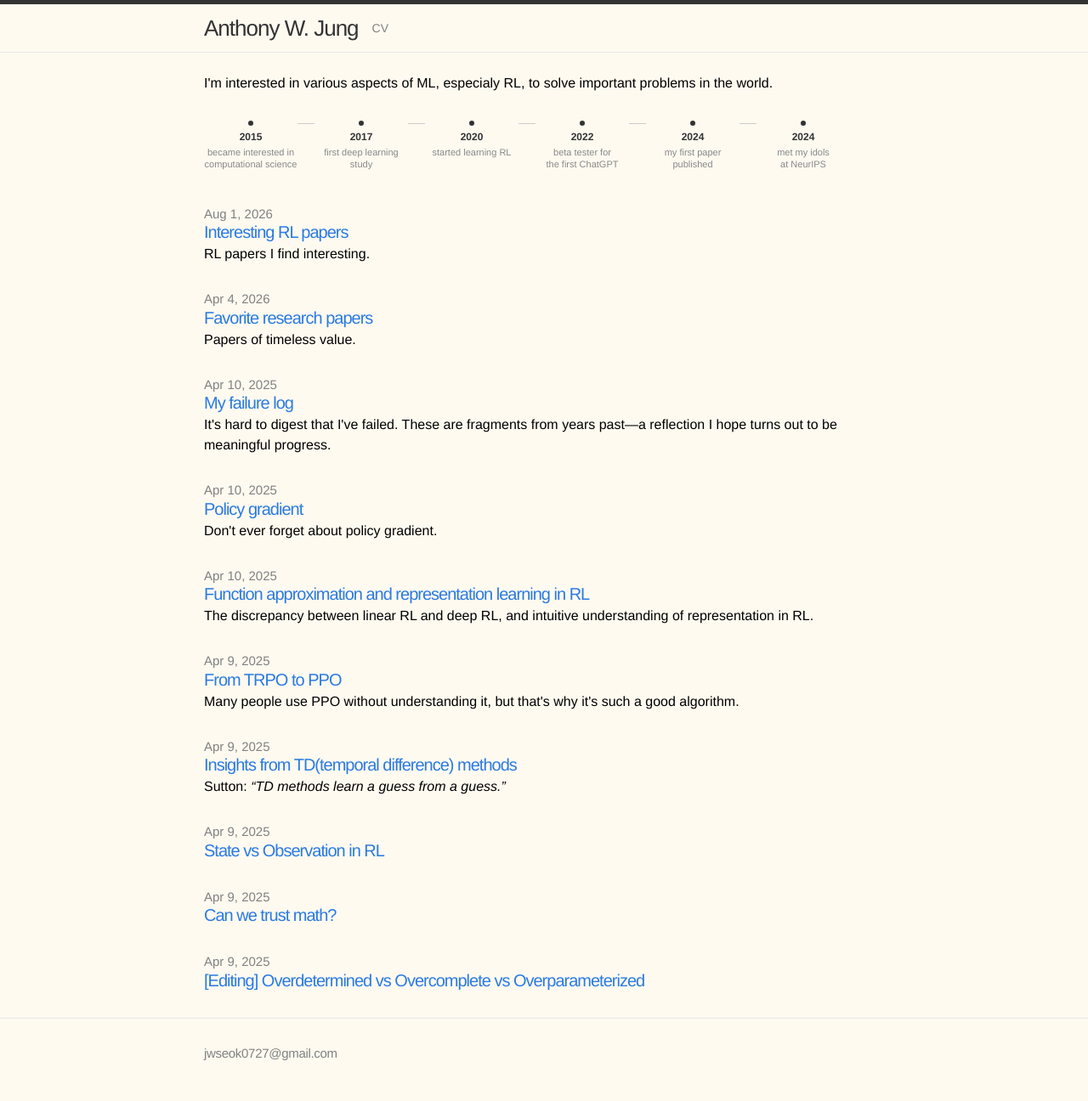
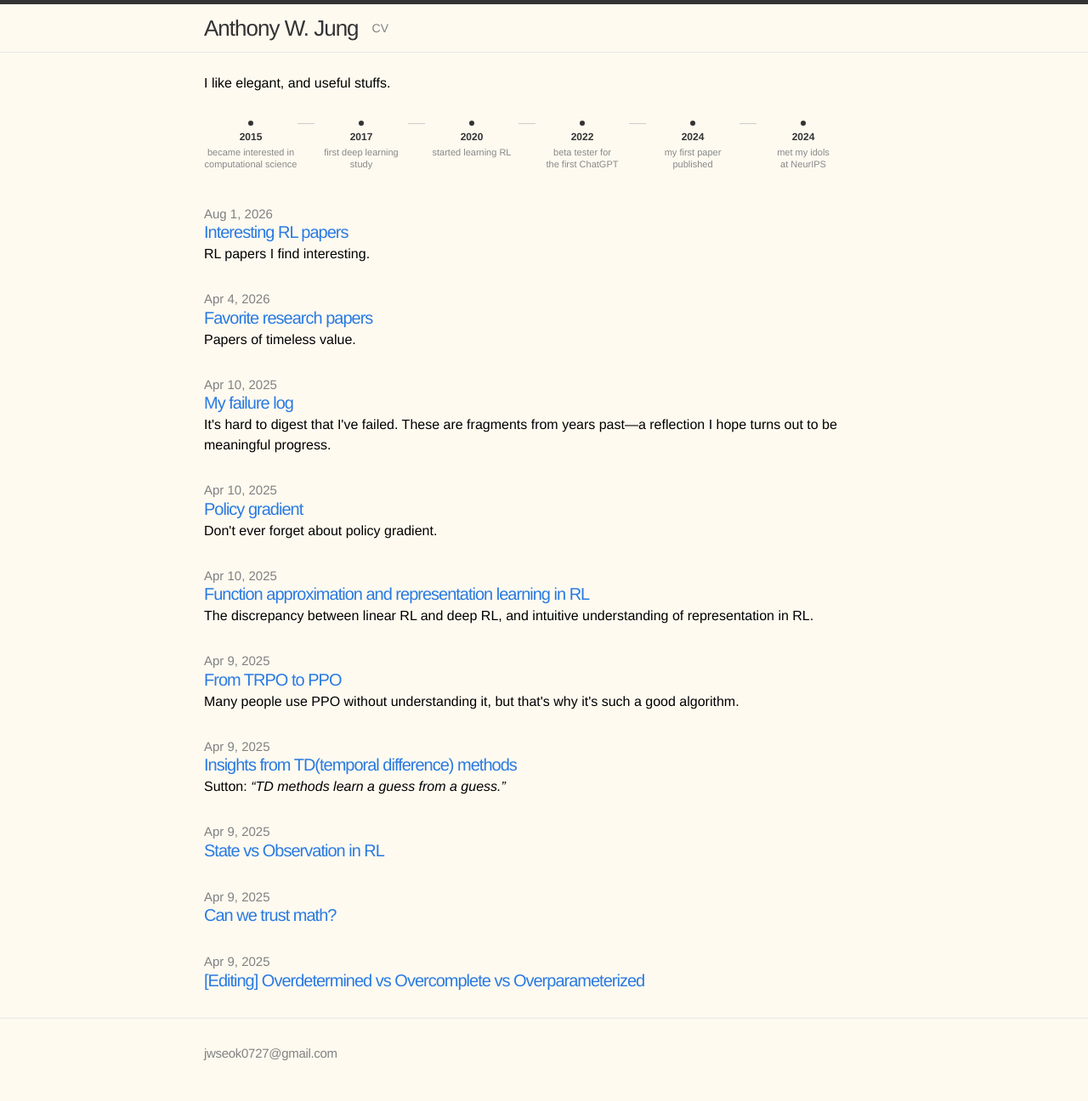
Before and after one commit to anthony0727/anthony0727.github.io, a Jekyll site: the page built from index.html, in a window 1280 px wide. Shown: the whole page at 85% size. Built offline with Jekyll 4.4.1, drawn with Linux system fonts in a browser that asks for light colours.

Commit message:
Update homepage introduction

```diff
--- a/index.html
+++ b/index.html
@@ -6,7 +6,7 @@ layout: default
   <!-- about -->
   <div class="about">
     <br>
-    <p>I'm interested in various aspects of ML, especialy RL, to solve important problems in the world.</p>
+    <p>I like elegant, and useful stuffs.</p>
     <br>
   </div>
 
```
